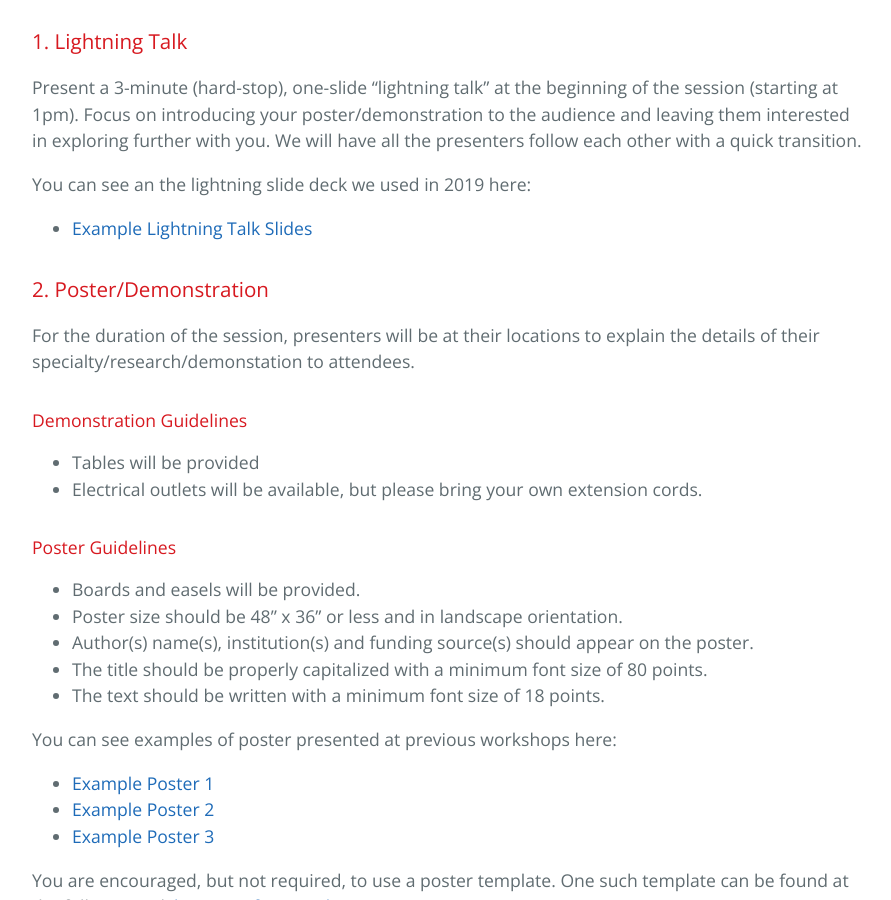
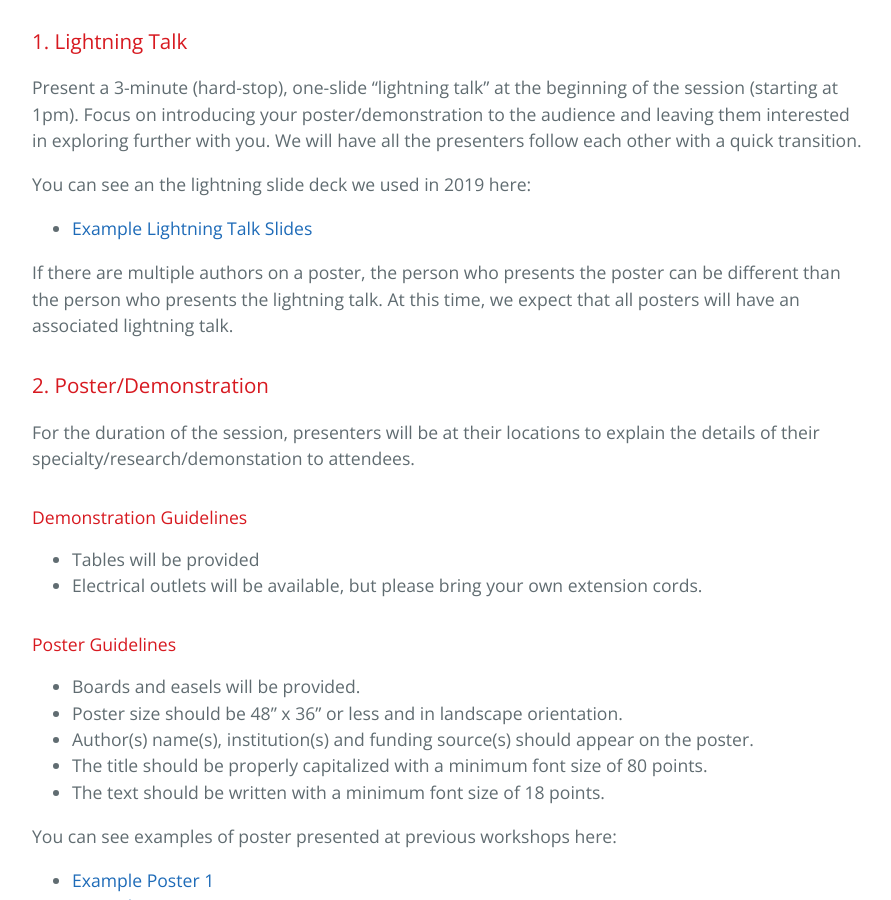
Before and after one commit to BridgingBigData/BridgingBigData.github.io, a Jekyll site: the page built from pages/bbd2023posterdemo.md, in a window 1280 px wide and 900 px high, scrolled down 633 px. Shown: the whole window, without its empty margins (192-1083 px from the left). Built offline with Jekyll 4.4.1, drawn with Linux system fonts in a browser that asks for light colours.

Commit message:
Update bbd2023posterdemo.md

```diff
--- a/pages/bbd2023posterdemo.md
+++ b/pages/bbd2023posterdemo.md
@@ -18,6 +18,8 @@ Present a 3-minute (hard-stop), one-slide "lightning talk" at the beginning of t
 
 You can see an the lightning slide deck we used in 2019 here:
 - [Example Lightning Talk Slides](../assets/files/BBD%202019%20Lightning%20Talks.pdf)
+
+If there are multiple authors on a poster, the person who presents the poster can be different than the person who presents the lightning talk. At this time, we expect that all posters will have an associated lightning talk.
 
 ### 2. Poster/Demonstration
 For the duration of the session, presenters will be at their locations to explain the details of their specialty/research/demonstation to attendees.
```
